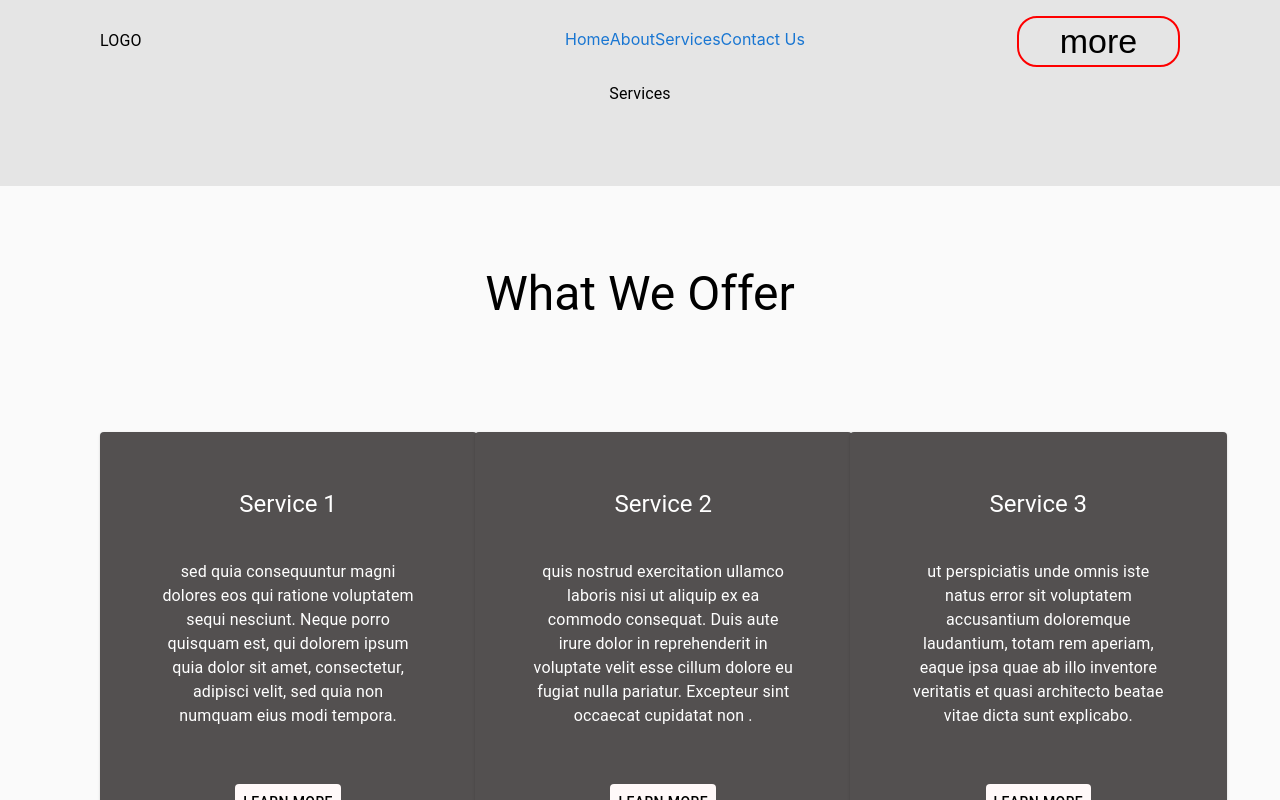
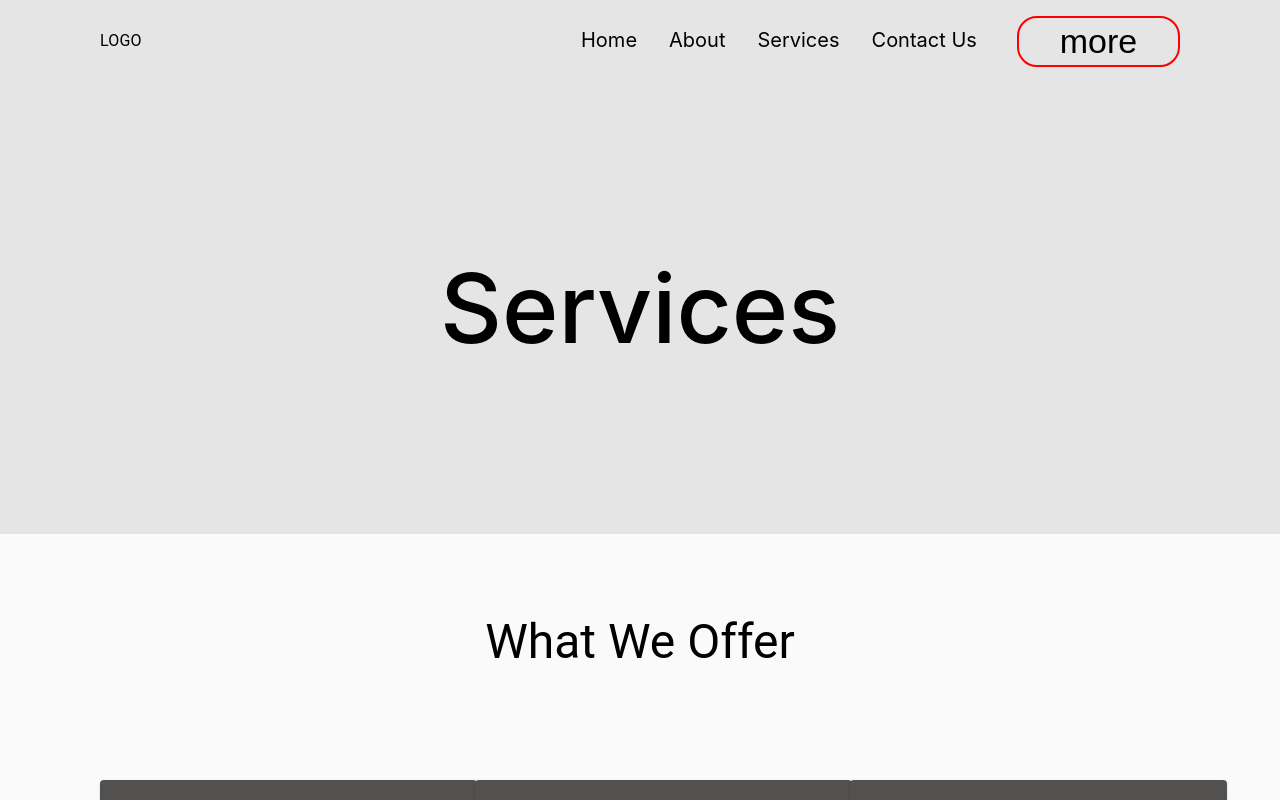
Before and after one commit to JTR03/demoSite, a Next.js app in the folder demosite/: page /services in a window 1280 px wide. Shown: the top 800 px of the page. Built offline with nearby package versions, Linux system fonts and the light colour scheme.

Commit message:
removed typography

```diff
--- a/demosite/components/Navbar.js
+++ b/demosite/components/Navbar.js
@@ -1,7 +1,8 @@
 import React from 'react'
 import Styles from '../styles/Home.module.css'
 import Toolbar from '@mui/material/Toolbar'
-import { Box, Link, Typography } from '@mui/material'
+import { Box, Typography } from '@mui/material'
+import Link from 'next/link'
 
 const items = [
     {
@@ -35,8 +36,8 @@ function Navbar() {
                     {items.map((item)=>{
                         const {id,page,url} = item
                         return(
-                             <Link key={id} href={url} underline='none' className={Styles.items}>
-                            {page}
+                            <Link key={id} href={url} >
+                           <a className={Styles.items}> {page}</a>
                         </Link>
                         )
 
--- a/demosite/pages/about.js
+++ b/demosite/pages/about.js
@@ -9,9 +9,9 @@ function about() {
     return (
         <div className={styles.container}>
             <Navbar />
-            <Typography align='center' className={styles.heading}>
+            <h1 className={styles.heading}>
                 About Us
-            </Typography>
+            </h1>
             <About />
             <History />
             <Footer />
--- a/demosite/pages/contact.js
+++ b/demosite/pages/contact.js
@@ -9,9 +9,9 @@ function contacts() {
     return (
         <div className={styles.container}>
             <Navbar />
-            <Typography align='center' className={styles.heading}>
+            <h1 className={styles.heading}>
                 Contact Us
-            </Typography>
+            </h1>
             <Form />
             <iframe src="https://www.google.com/maps/embed?pb=!1m18!1m12!1m3!1d114584.90393027598!2d27.969984390440622!3d-26.171350486604428!2m3!1f0!2f0!3f0!3m2!1i1024!2i768!4f13.1!3m3!1m2!1s0x1e950c68f0406a51%3A0x238ac9d9b1d34041!2sJohannesburg!5e0!3m2!1sen!2sza!4v1641115777469!5m2!1sen!2sza" width="100%" height="450" loading="lazy"></iframe>
             <Footer />
--- a/demosite/pages/index.js
+++ b/demosite/pages/index.js
@@ -1,4 +1,3 @@
-import { Typography } from '@mui/material'
 import Navbar from '../components/Navbar'
 import styles from '../styles/Home.module.css'
 import Image from 'next/image'
--- a/demosite/pages/services.js
+++ b/demosite/pages/services.js
@@ -1,4 +1,3 @@
-import { Typography } from '@mui/material'
 import React from 'react'
 import Footer from '../components/Footer'
 import Navbar from '../components/Navbar'
@@ -9,9 +8,9 @@ function services() {
     return (
         <div className={styles.container}>
             <Navbar />
-            <Typography align='center' className={styles.heading}>
+            <h1 className={styles.heading}>
                 Services
-            </Typography>
+            </h1>
             <Offers />
             <Footer />
         </div>
--- a/demosite/styles/Home.module.css
+++ b/demosite/styles/Home.module.css
@@ -137,6 +137,7 @@
   font-size: 96px;
   line-height: 112px;
   margin: 170px 0;
+  text-align: center;
 
 }
 
```
